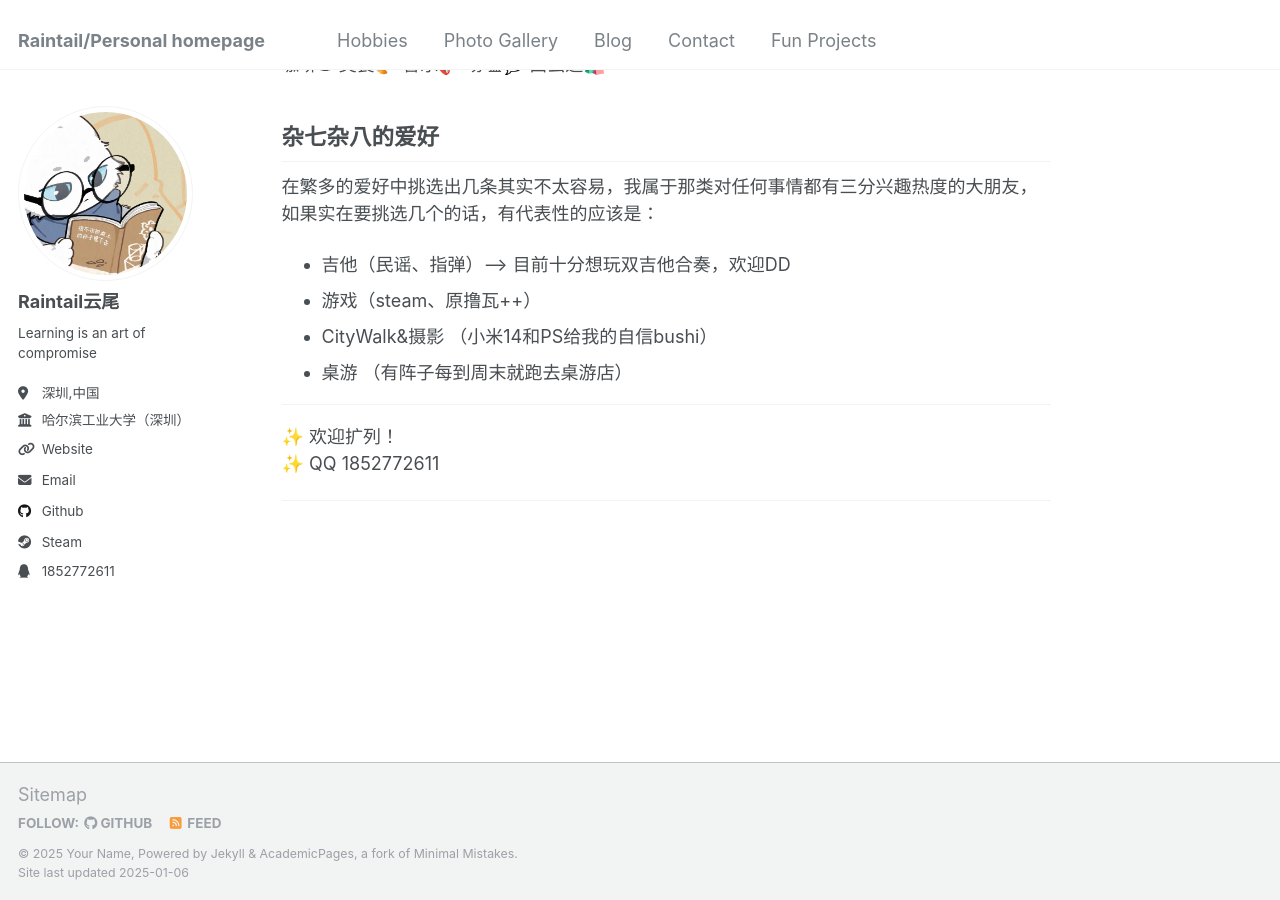
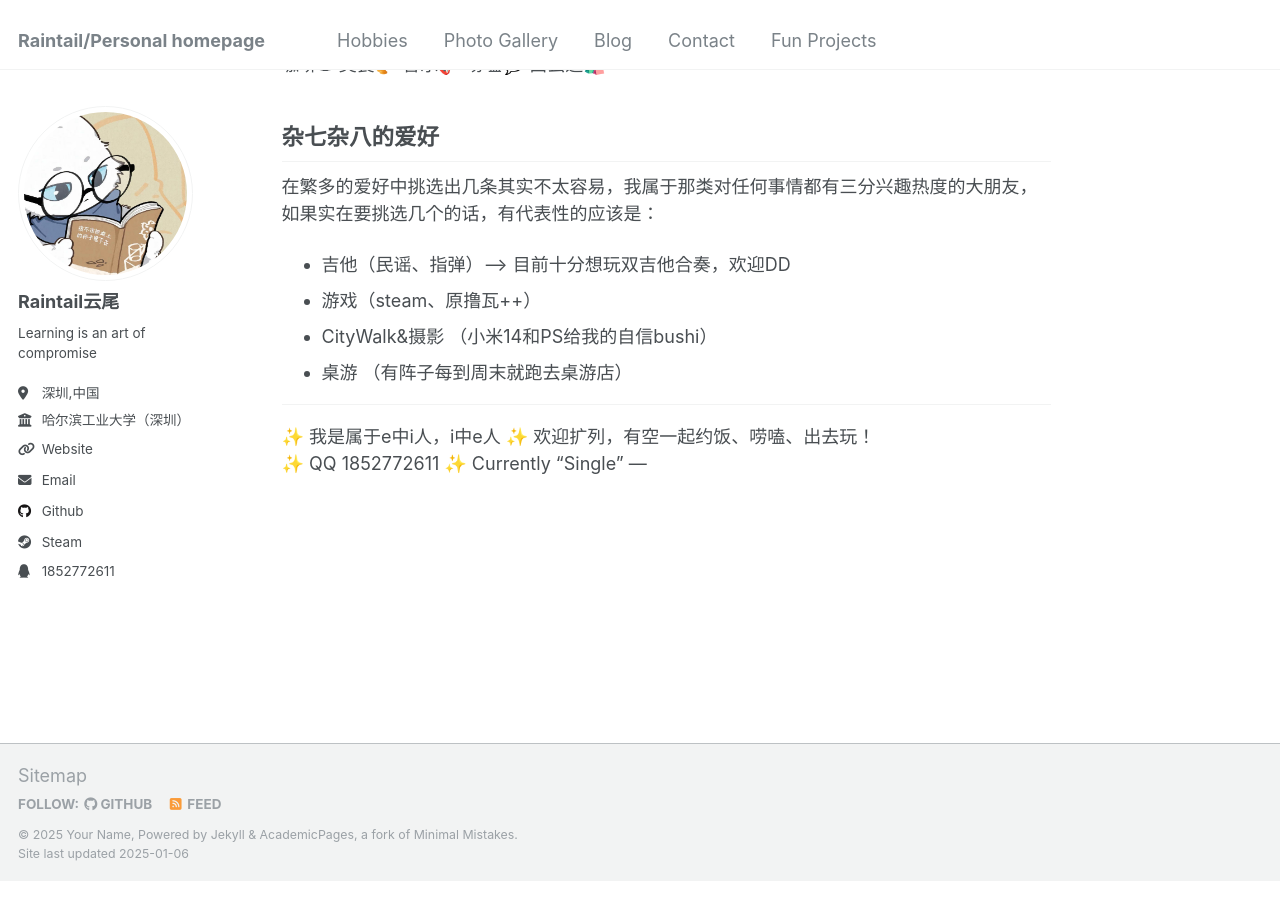
Before and after one commit to Rainbow-cocktail/Raintail-homepage, a Jekyll site: the page built from _pages/about.md, in a window 1280 px wide and 900 px high, scrolled down 788 px. Built offline with Jekyll 4.4.1, drawn with Linux system fonts in a browser that asks for light colours.

Commit message:
Update about.md

```diff
--- a/_pages/about.md
+++ b/_pages/about.md
@@ -33,8 +33,8 @@ P.S.: I’m very very very easygoing —- just feel free to add my QQ 😊
 - 桌游 （有阵子每到周末就跑去桌游店）
 
 ---
-
-✨ 欢迎扩列！
+✨ 我是属于e中i人，i中e人
+✨ 欢迎扩列，有空一起约饭、唠嗑、出去玩！
 ✨ QQ 1852772611
-
+✨ Currently “Single”
 ---
```
